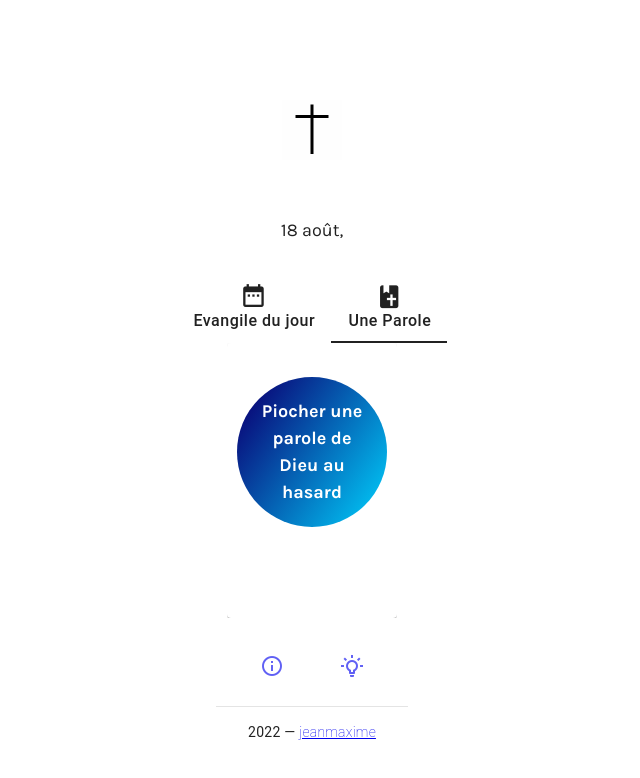
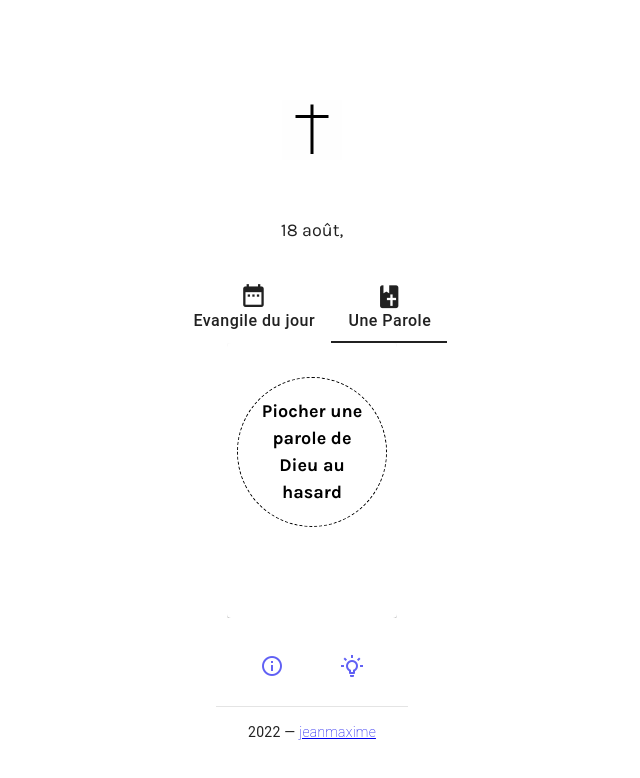
Before and after one commit to jmcob/uneparole.love, a Vue app: page / in a window 1280 px wide. Shown: the top 778 px of the page, without its empty margins (328-968 px from the left). Built offline with nearby package versions, Linux system fonts and the light colour scheme; no server answers; a web font is replaced by a local one.

Commit message:
bouton noir et blanc

```diff
--- a/src/style.scss
+++ b/src/style.scss
@@ -98,12 +98,13 @@ h1 {
     margin: 10px;
     padding: 20px;
     font-size: large;
-    background: rgb(2, 0, 36);
-    background: linear-gradient(125deg,
-            rgba(2, 0, 36, 1) 1%,
-            rgba(9, 9, 121, 1) 10%,
-            rgba(0, 212, 255, 1) 100%);
-    color: white;
+    background: white;
+    // background: linear-gradient(125deg,
+    //        rgba(2, 0, 36, 1) 1%,
+    //        rgba(9, 9, 121, 1) 10%,
+    //        rgba(0, 212, 255, 1) 100%);
+    color: black;
+    border: 0.5px dashed black;
     cursor: pointer;
     border-radius: 50%;
     font-family: "Karla", sans-serif;
```
